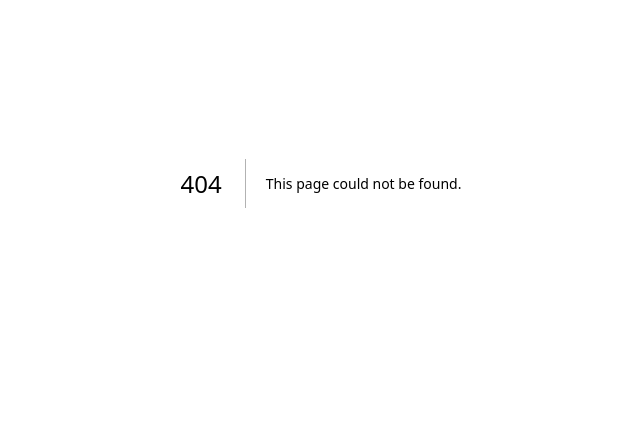
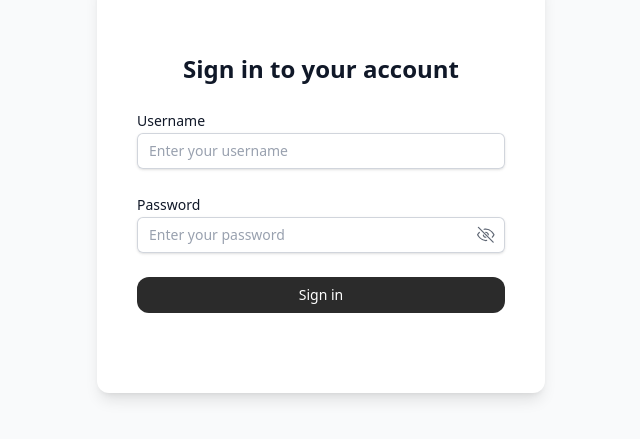
Before and after one commit to ujeshm/jitendrachettra3, a Next.js app: page /login in a window 1280 px wide. Before the commit this address had no page. Shown: the part 217-656 px from the top of the page, without its empty margins (319-959 px from the left). Built offline with nearby package versions, Linux system fonts and the light colour scheme.

Commit message:
feat: login feature

```diff
--- /dev/null
+++ b/src/app/(auth)/login/page.tsx
@@ -0,0 +1,11 @@
+import Login from '@/components/auth/Login';
+
+const LoginPage = () => {
+  return (
+    <>
+      <Login />
+    </>
+  );
+};
+
+export default LoginPage;
--- a/src/app/page.tsx
+++ b/src/app/page.tsx
@@ -1,8 +1,26 @@
+'use client';
 import LmcMap from '@/components/page-components/map/LmcMap';
+import { deleteCookie } from '@/helpers/helpers';
+import { useRouter } from 'next/navigation';
 
 export default function Home() {
+  const router = useRouter();
+
+  const handleLogout = () => {
+    deleteCookie('lmcVotersUser');
+    router.replace('/login');
+  };
+
   return (
-    <div className="h-screen w-full">
+    <div className="h-screen w-full relative" suppressHydrationWarning>
+      <div className="absolute top-4 right-4 z-50">
+        <button
+          onClick={handleLogout}
+          className="bg-white px-4 py-2 rounded-lg shadow-md hover:bg-gray-100 text-sm font-medium text-red-600 transition-colors cursor-pointer"
+        >
+          Logout
+        </button>
+      </div>
       <LmcMap />
     </div>
   );
--- /dev/null
+++ b/src/components/auth/Login.tsx
@@ -0,0 +1,96 @@
+'use client';
+
+import InputField from '@/components/shared-components/form/InputField';
+import { setCookie } from '@/helpers/helpers';
+import { LOGIN_PASSWORD, LOGIN_USERNAME } from '@/utils/getEnvs';
+// import useApiMutation from '@/lib/react-query/useReactMutation';
+import { yupResolver } from '@hookform/resolvers/yup';
+import { useRouter } from 'next/navigation';
+import { useForm } from 'react-hook-form';
+import * as yup from 'yup';
+
+export type SigninFormFieldsTypes = {
+  username: string;
+  password: string;
+};
+
+const signinValidationSchema = yup.object({
+  username: yup.string().trim().required('Username is required.'),
+  password: yup.string().trim().required('Password is required.'),
+});
+const LoginComponent = () => {
+  const router = useRouter();
+
+  const {
+    register,
+    handleSubmit,
+    formState: { errors },
+  } = useForm<SigninFormFieldsTypes>({
+    mode: 'onChange',
+    reValidateMode: 'onChange',
+    defaultValues: {},
+    resolver: yupResolver(signinValidationSchema),
+  });
+
+  const onSubmit = handleSubmit(async (input) => {
+    if (input.username === LOGIN_USERNAME && input.password === LOGIN_PASSWORD) {
+      setCookie('lmcVotersUser', 'test', { expires: 1 });
+      router.push('/');
+    } else {
+      alert('Invalid credentials');
+    }
+  });
+
+  return (
+    <div className="bg-gray-50 relative" suppressHydrationWarning>
+      <div className="flex min-h-screen items-center justify-center bg-gray-50 px-4 sm:px-6 lg:px-8">
+        <div className="w-full max-w-md">
+          {/* Card */}
+          <div className="bg-white shadow-lg rounded-xl  px-10 py-20">
+            <h2 className="mb-6 text-center text-2xl font-bold text-gray-900">Sign in to your account</h2>
+
+            <form onSubmit={onSubmit} className="space-y-6">
+              {/* Username */}
+
+              <InputField
+                name={'username'}
+                label={'username'}
+                type={'username'}
+                placeholder={'Enter your username'}
+                errors={errors?.username?.message}
+                register={register}
+              />
+              {/* Password */}
+              <InputField
+                name={'password'}
+                label={'password'}
+                type={'password'}
+                placeholder={'Enter your password'}
+                errors={errors?.password?.message}
+                register={register}
+              />
+
+              {/* Submit */}
+              <div className="mt-4">
+                <button
+                  type="submit"
+                  disabled={false}
+                  className="flex w-full items-center justify-center gap-3 rounded-xl  px-3 py-2 text-sm font-medium text-white bg-[#2B2B2B] hover:bg-[#252525] disabled:opacity-70 cursor-pointer"
+                >
+                  {/* {isLoading && (
+                  <svg className="h-5 w-5 animate-spin text-white" viewBox="0 0 100 101" fill="none">
+                  <path d="M100 50.5908C100 78.2051 77.6142 100.591 50 100.591" fill="currentColor" />
+                  </svg>
+                  )} */}
+                  Sign in
+                </button>
+              </div>
+            </form>
+          </div>
+        </div>
+      </div>
+    </div>
+  );
+};
+
+export default LoginComponent;
--- /dev/null
+++ b/src/components/shared-components/form/InputField.tsx
@@ -0,0 +1,52 @@
+import { EyeCloseSvg, EyeOpenSvg } from '@/helpers/svg';
+import { useState } from 'react';
+
+interface InputFieldProps {
+  name: string;
+  label: string;
+  type?: 'text' | 'password';
+  placeholder: string;
+  errors?: string | any;
+  register: any;
+  maxLength?: number;
+}
+
+const InputField = ({ label, name, type = 'text', placeholder, errors, register, maxLength }: InputFieldProps) => {
+  const [showPassword, setShowPassword] = useState(false);
+
+  const isPassword = type === 'password';
+  const inputType = isPassword ? (showPassword ? 'text' : 'password') : 'text';
+
+  return (
+    <div className="relative mt-1">
+      <label htmlFor={name} className="block text-sm font-medium leading-6 text-gray-900 capitalize">
+        {label}
+      </label>
+
+      <div className="relative">
+        <input
+          id={name}
+          type={inputType}
+          placeholder={placeholder}
+          maxLength={maxLength}
+          className="block w-full px-3 rounded-md border-0 py-1.5 text-gray-900 shadow-sm ring-1 ring-inset ring-gray-300 placeholder:text-gray-400 focus:ring-2 focus:ring-inset focus:ring-[#2B2B2B] sm:text-sm sm:leading-6"
+          {...register(name)}
+        />
+
+        {isPassword && (
+          <button
+            type="button"
+            onClick={() => setShowPassword((prev) => !prev)}
+            className="absolute right-2.5 top-1/2 -translate-y-1/2 cursor-pointer"
+          >
+            {showPassword ? <EyeOpenSvg /> : <EyeCloseSvg />}
+          </button>
+        )}
+      </div>
+
+      {errors && <p className="text-xs text-red-500 absolute -bottom-5 normal-case">{errors}</p>}
+    </div>
+  );
+};
+
+export default InputField;
--- /dev/null
+++ b/src/helpers/helpers.tsx
@@ -0,0 +1,20 @@
+import Cookies from 'js-cookie';
+
+export function setCookie(name: string, value: string | Record<string, any> | Array<Record<string, any>>, args?: any) {
+  return Cookies.set(name, JSON.stringify(value), args);
+}
+
+export function getAllCookies() {
+  return Cookies.get();
+}
+
+export function deleteCookie(name: string, args: any = {}) {
+  return Cookies.remove(name, args);
+}
+export function getCookie(name: string) {
+  const cookie = Cookies.get(name);
+  if (cookie) {
+    const parsedCookie = JSON.parse(Cookies.get(name) || '');
+    return parsedCookie;
+  }
+}
--- /dev/null
+++ b/src/helpers/svg.tsx
@@ -0,0 +1,28 @@
+export const EyeOpenSvg = () => {
+  return (
+    <svg width="18" height="18" viewBox="0 0 22 20" fill="none" xmlns="http://www.w3.org/2000/svg">
+      <path
+        d="M1.25 10C1.25 10 4.75 3.25 11 3.25C17.25 3.25 20.75 10 20.75 10C20.75 10 17.25 16.75 11 16.75C4.75 16.75 1.25 10 1.25 10Z"
+        stroke="#5F6774"
+        strokeWidth="1.5"
+        strokeLinecap="round"
+        strokeLinejoin="round"
+      />
+      <circle cx="11" cy="10" r="3" stroke="#5F6774" strokeWidth="1.5" />
+    </svg>
+  );
+};
+
+export const EyeCloseSvg = () => {
+  return (
+    <svg width="18" height="18" viewBox="0 0 22 20" fill="none" xmlns="http://www.w3.org/2000/svg">
+      <path
+        d="M18.75 12.5835C20.0582 11.0817 20.75 9.75 20.75 9.75C20.75 9.75 17.1136 2.75 10.75 2.75C10.4088 2.75 10.0754 2.77013 9.75 2.80822C9.40778 2.84828 9.0744 2.90822 8.75 2.98552M10.75 6.75C11.1006 6.75 11.4372 6.81015 11.75 6.92071C12.6024 7.22199 13.278 7.89759 13.5793 8.75C13.6898 9.06278 13.75 9.39936 13.75 9.75M1.75 0.75L19.75 18.75M10.75 12.75C10.3994 12.75 10.0628 12.6898 9.74999 12.5793C8.89758 12.278 8.22198 11.6024 7.9207 10.75C7.86386 10.5892 7.82034 10.4221 7.79147 10.25M2.89701 6.75C2.58877 7.09451 2.31234 7.43241 2.06864 7.75C1.20286 8.87824 0.75 9.75 0.75 9.75C0.75 9.75 4.38636 16.75 10.75 16.75C11.0912 16.75 11.4246 16.7299 11.75 16.6918"
+        stroke="#5F6774"
+        strokeWidth="1.5"
+        strokeLinecap="round"
+        strokeLinejoin="round"
+      />
+    </svg>
+  );
+};
--- /dev/null
+++ b/src/middleware.ts
@@ -0,0 +1,20 @@
+import { NextRequest, NextResponse } from 'next/server';
+
+export function middleware(request: NextRequest) {
+  const accessToken = request.cookies.get('lmcVotersUser')?.value;
+  const { pathname } = request.nextUrl;
+
+  if (!accessToken && pathname !== '/login') {
+    return NextResponse.redirect(new URL('/login', request.url));
+  }
+
+  if (accessToken && pathname === '/login') {
+    return NextResponse.redirect(new URL('/', request.url));
+  }
+
+  return NextResponse.next();
+}
+
+export const config = {
+  matcher: ['/((?!api|_next/static|_next/image|favicon.ico).*)'],
+};
--- /dev/null
+++ b/src/utils/getEnvs.tsx
@@ -0,0 +1,3 @@
+export const LOGIN_USERNAME = process.env.NEXT_PUBLIC_USERNAME;
+
+export const LOGIN_PASSWORD = process.env.NEXT_PUBLIC_PASSWORD;
```
Also changed, not shown: package.json (+7 -1 lines), 1 other file (tests, documents, lock files or other folders).
